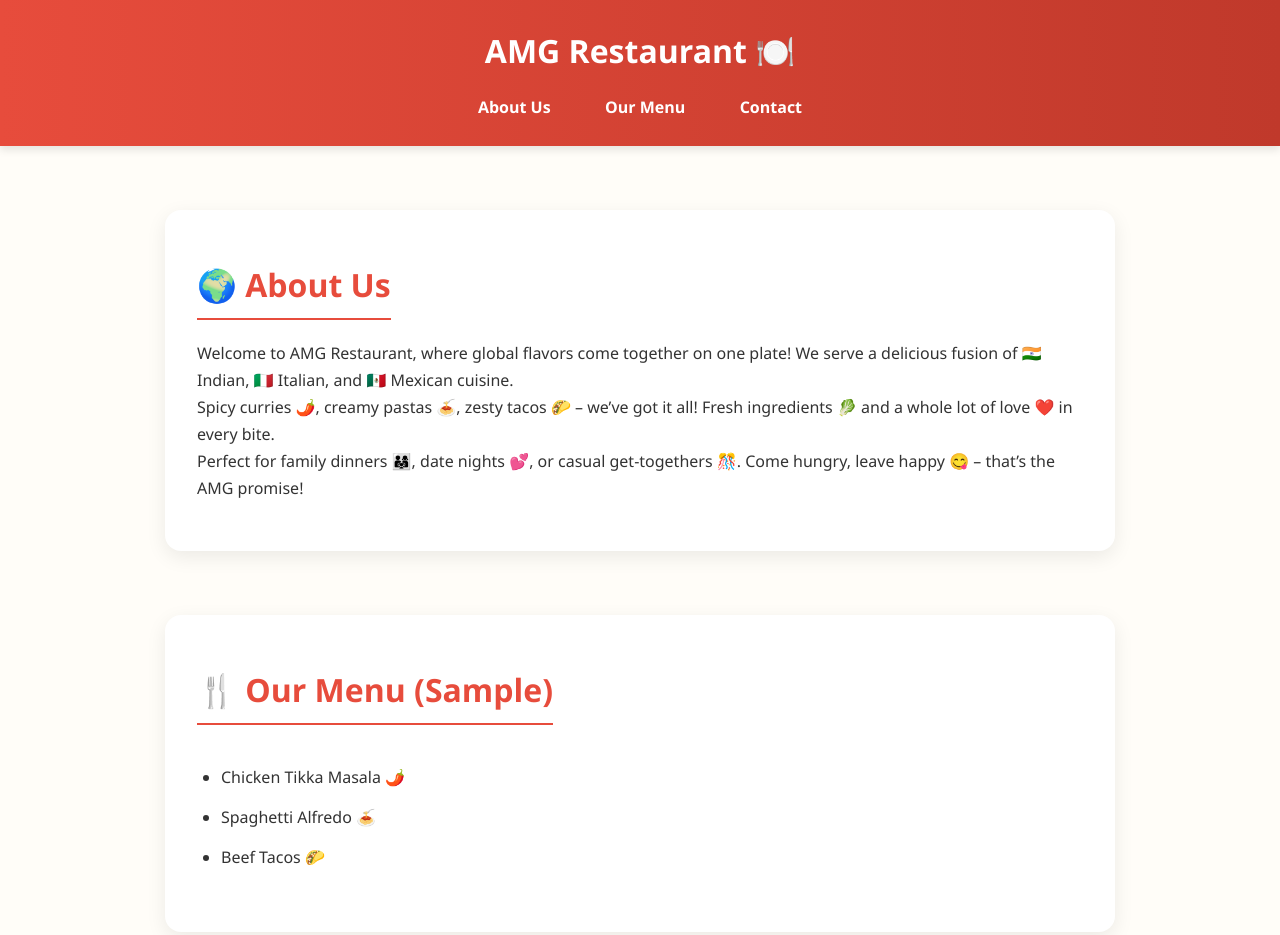
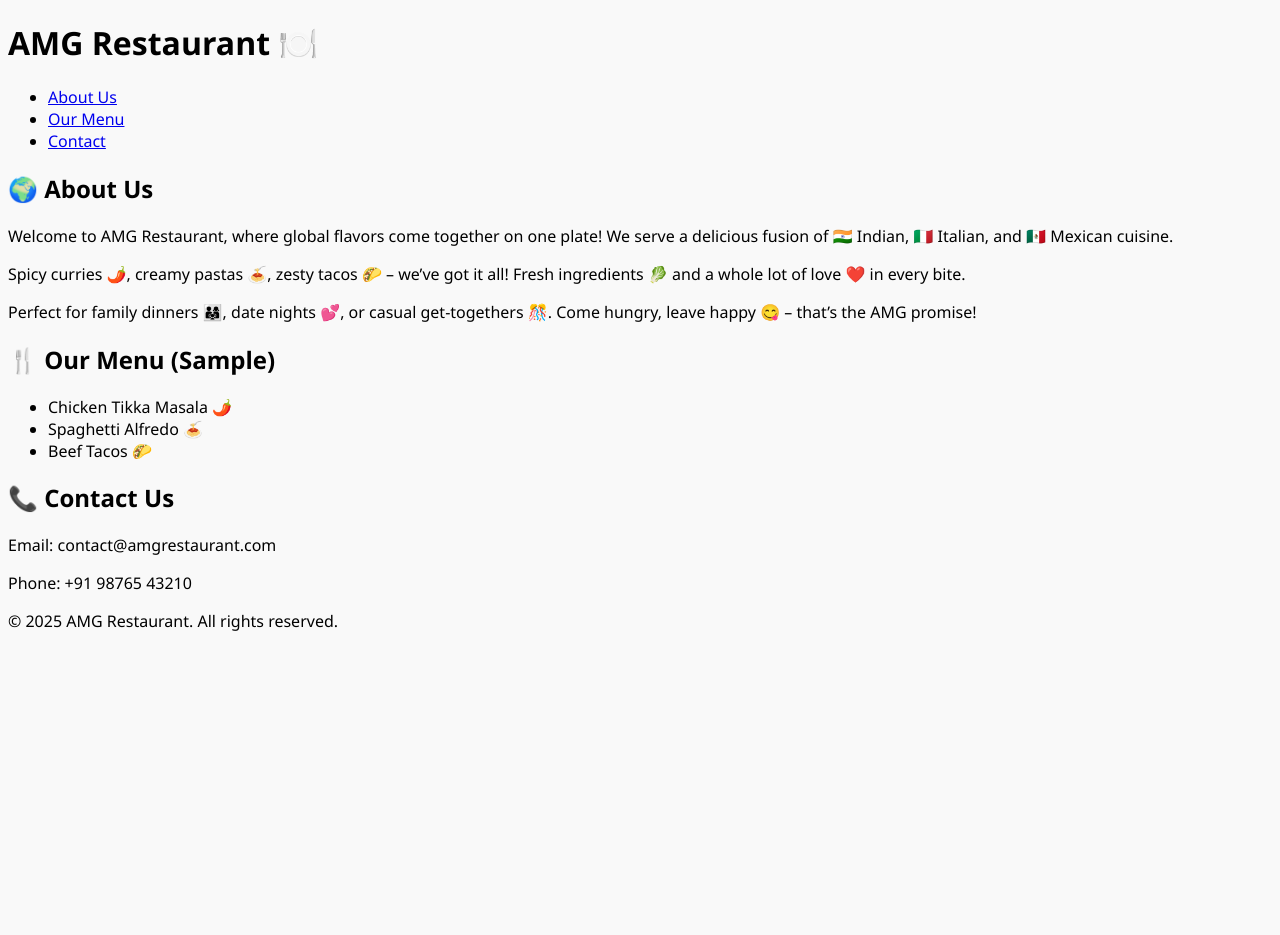
Before and after one commit to gokulvengadesh/amg-restaurant, a plain HTML site: page index.html in a window 1280 px wide. Shown: the top 935 px of the page. After the commit the page ends 800 px from the top, so only its background shows below. Drawn offline with Linux system fonts and the light colour scheme.

Commit message:
Update style.css

```diff
--- a/style.css
+++ b/style.css
@@ -1,177 +1,67 @@
-/* Reset & base styles */
-* {
-  margin: 0;
-  padding: 0;
-  box-sizing: border-box;
-  scroll-behavior: smooth;
+body {
+  background: #f9f9f9;
   font-family: 'Segoe UI', sans-serif;
 }
 
-:root {
-  --header-height: 110px;
-  --primary-color: #c0392b;
-  --accent-color: #e74c3c;
-  --bg-color: #fffdf8;
-  --card-bg: #ffffff;
-  --text-color: #333;
-  --shadow: 0 6px 20px rgba(0, 0, 0, 0.08);
-  --transition: 0.4s ease;
+h1 {
+  font-weight: bold;
 }
 
-body {
-  background-color: var(--bg-color);
-  color: var(--text-color);
-  line-height: 1.7;
+.portfolio-card {
+  text-decoration: none;
+  color: inherit;
 }
 
-/* Header */
-header {
-  background: linear-gradient(90deg, var(--accent-color), var(--primary-color));
-  color: white;
-  padding: 1.5rem 1rem;
-  text-align: center;
-  position: sticky;
-  top: 0;
-  z-index: 1000;
-  box-shadow: 0 4px 8px rgba(0, 0, 0, 0.1);
-  animation: fadeDown 0.7s ease-in-out;
+.hover-card:hover {
+  transform: scale(1.03);
+  transition: 0.4s ease;
+  box-shadow: 0 12px 24px rgba(0, 0, 0, 0.1);
 }
 
-/* Navigation */
-nav ul {
-  display: flex;
-  justify-content: center;
-  flex-wrap: wrap;
-  list-style: none;
-  margin-top: 1rem;
-  gap: 1rem;
+.portfolio-modal {
+  position: fixed;
+  top: 0;
+  left: 0;
+  width: 100%;
+  height: 100%;
+  display: none;
+  background: rgba(0, 0, 0, 0.5);
+  padding: 2rem;
+  z-index: 1050;
+  opacity: 0;
+  transition: opacity 0.4s ease;
+  overflow-y: auto;
 }
 
-nav ul li a {
-  color: white;
-  text-decoration: none;
-  font-weight: 600;
-  padding: 0.5rem 1.2rem;
-  border-radius: 30px;
-  transition: var(--transition);
+.portfolio-modal:focus {
+  display: flex;
+  align-items: center;
+  justify-content: center;
+  opacity: 1;
+  outline: none;
 }
 
-nav ul li a:hover,
-nav ul li a.active {
-  background: rgba(255, 255, 255, 0.2);
-  transform: scale(1.05);
+.modal-content {
+  background: #fff;
+  border-radius: 16px;
+  max-width: 800px;
+  width: 100%;
+  animation: slideIn 0.5s ease;
 }
 
-/* Sections */
-section {
-  padding: 3rem 2rem;
-  max-width: 950px;
-  margin: 4rem auto;
-  background: var(--card-bg);
-  border-radius: 16px;
-  box-shadow: var(--shadow);
-  scroll-margin-top: var(--header-height);
-  opacity: 0;
-  transform: translateY(60px);
-  transition: all 0.9s ease;
-}
-
-section.reveal {
-  opacity: 1;
-  transform: translateY(0);
-}
-
-/* Section titles */
-section h2 {
-  font-size: 2rem;
-  margin-bottom: 1.2rem;
-  color: var(--accent-color);
-  border-bottom: 2px solid var(--accent-color);
-  display: inline-block;
-  padding-bottom: 0.4rem;
-}
-
-/* List */
-section ul {
-  margin-top: 1.2rem;
-  padding-left: 1.5rem;
-}
-
-section ul li {
-  margin-bottom: 0.8rem;
-  font-weight: 500;
-}
-
-/* Contact */
-#contact p {
-  font-size: 1rem;
-  margin: 0.5rem 0;
-}
-
-/* Footer */
-footer {
-  text-align: center;
-  padding: 1.5rem;
-  background: #f7f7f7;
-  color: #777;
-  font-size: 0.9rem;
-  margin-top: 3rem;
-  box-shadow: inset 0 2px 4px rgba(0, 0, 0, 0.05);
-}
-
-/* Animations */
-@keyframes fadeDown {
-  0% {
-    transform: translateY(-40px);
+@keyframes slideIn {
+  from {
+    transform: translateY(40px);
     opacity: 0;
   }
-  100% {
+  to {
     transform: translateY(0);
     opacity: 1;
   }
 }
 
-/* Responsive Design */
-@media (max-width: 1024px) {
-  :root {
-    --header-height: 120px;
-  }
-
-  section {
-    margin: 2.5rem 1rem;
-    padding: 2rem 1.2rem;
-  }
+.btn-close {
+  background-color: #ccc;
+  border-radius: 50%;
+  padding: 0.5rem;
 }
-
-@media (max-width: 768px) {
-  :root {
-    --header-height: 130px;
-  }
-
-  nav ul {
-    flex-direction: column;
-    align-items: center;
-  }
-
-  nav ul li a {
-    padding: 0.6rem 1.5rem;
-  }
-
-  section h2 {
-    font-size: 1.5rem;
-  }
-
-  section {
-    padding: 2rem 1rem;
-  }
-}
-
-@media (max-width: 480px) {
-  section {
-    padding: 1.5rem 1rem;
-  }
-
-  nav ul li a {
-    font-size: 0.95rem;
-  }
-}
```
